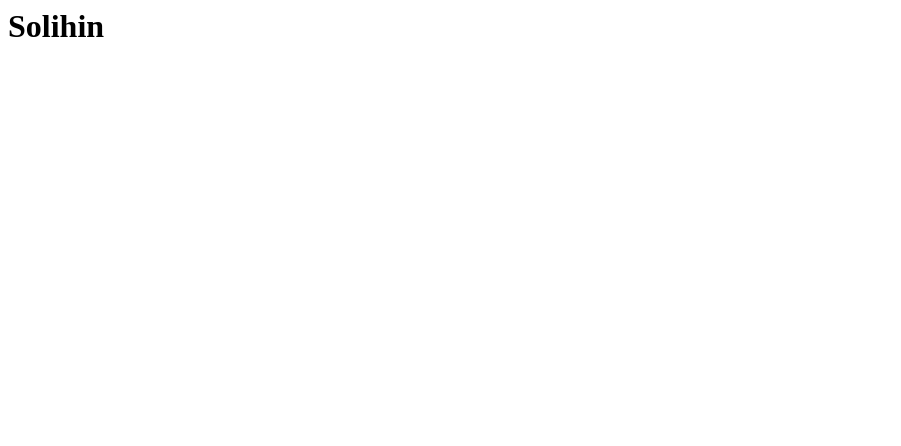
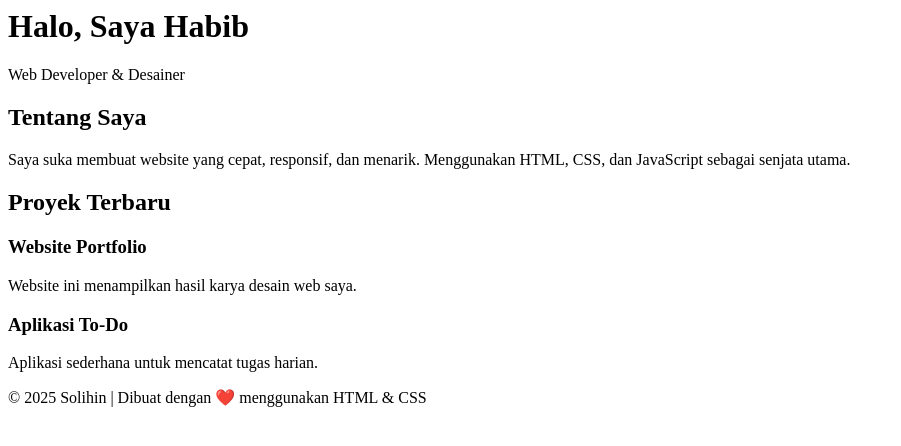
Before and after one commit to solihin22/itclub22, a plain HTML site: page index.html in a window 1280 px wide. Shown: the whole page, without its empty margins (0-901 px from the left). Drawn offline with Linux system fonts and the light colour scheme.

Commit message:
Add files via upload

```diff
--- a/index.html
+++ b/index.html
@@ -1,8 +1,28 @@
-<html>
-  <hea>
-    <title>IT Club</title>
-    </head>
-<body>
-  <h1>Solihin</h1>
-  </body>
-</html>
+<header>
+  <h1>Halo, Saya Habib</h1>
+  <p>Web Developer & Desainer</p>
+</header>
+
+<main>
+  <section class="about">
+    <h2>Tentang Saya</h2>
+    <p>Saya suka membuat website yang cepat, responsif, dan menarik.
+       Menggunakan HTML, CSS, dan JavaScript sebagai senjata utama.</p>
+  </section>
+
+  <section class="projects">
+    <h2>Proyek Terbaru</h2>
+    <div class="card">
+      <h3>Website Portfolio</h3>
+      <p>Website ini menampilkan hasil karya desain web saya.</p>
+    </div>
+    <div class="card">
+      <h3>Aplikasi To-Do</h3>
+      <p>Aplikasi sederhana untuk mencatat tugas harian.</p>
+    </div>
+  </section>
+</main>
+
+<footer>
+  <p>© 2025 Solihin | Dibuat dengan ❤️ menggunakan HTML & CSS</p>
+</footer>
--- a/style.css
+++ b/style.css
@@ -1,4 +1,51 @@
-h1 {
-  font-family : arial;
+body {
+  font-family: Arial, sans-serif;
+  margin: 0;
+  padding: 0;
+  line-height: 1.6;
+  background: #f4f4f4;
+}
 
+header {
+  background: #333;
+  color: #fff;
+  padding: 20px;
+  text-align: center;
 }
+
+main {
+  padding: 20px;
+  max-width: 900px;
+  margin: auto;
+}
+
+.about, .projects {
+  background: white;
+  padding: 15px;
+  margin-bottom: 20px;
+  border-radius: 8px;
+}
+
+.card {
+  background: #fafafa;
+  padding: 10px;
+  margin-top: 10px;
+  border: 1px solid #ddd;
+  border-radius: 6px;
+}
+
+footer {
+  text-align: center;
+  padding: 10px;
+  background: #333;
+  color: white;
+}
+
+@media (max-width: 600px) {
+  header h1 {
+    font-size: 1.5rem;
+  }
+  main {
+    padding: 10px;
+  }
+}
```
